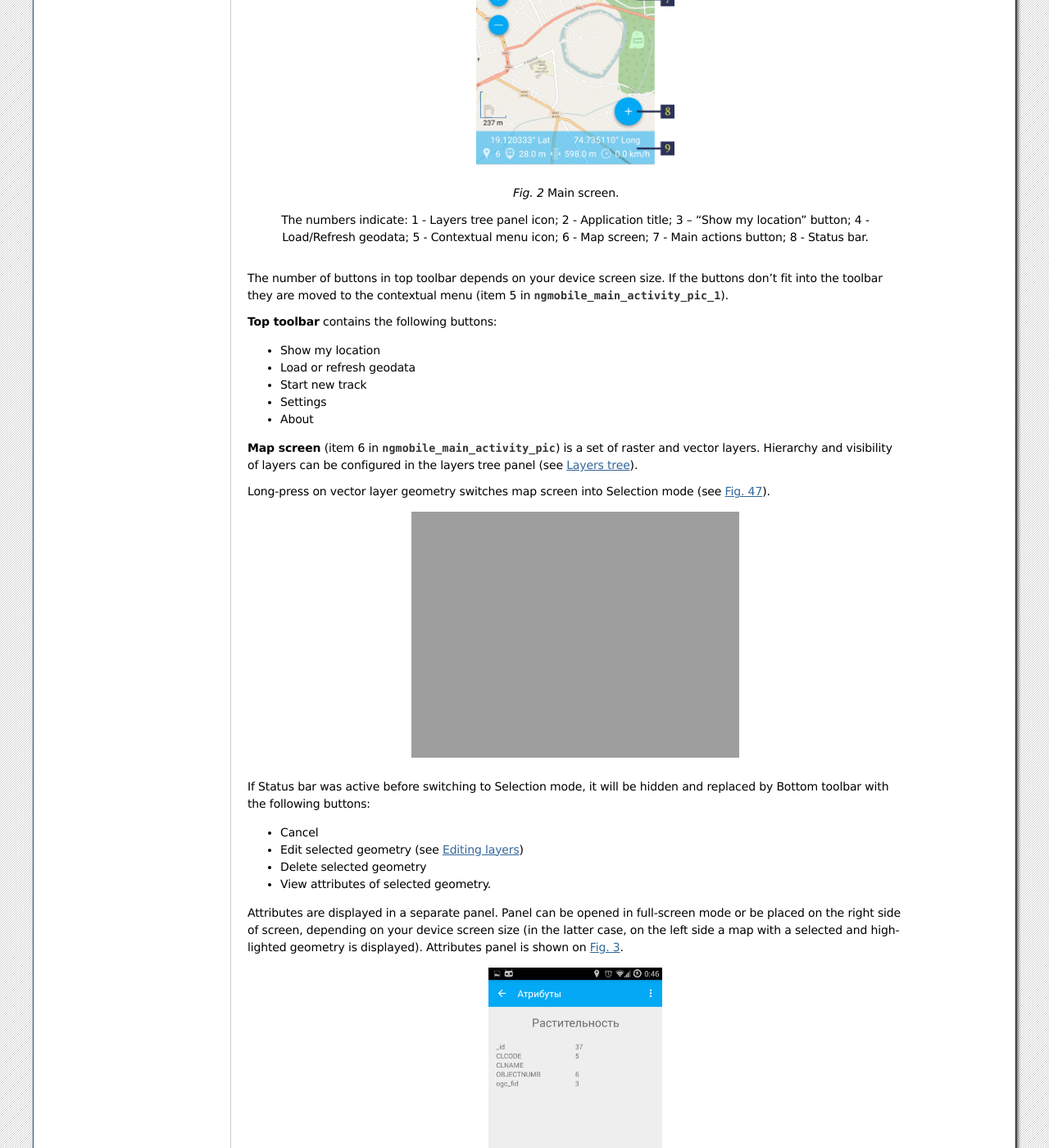
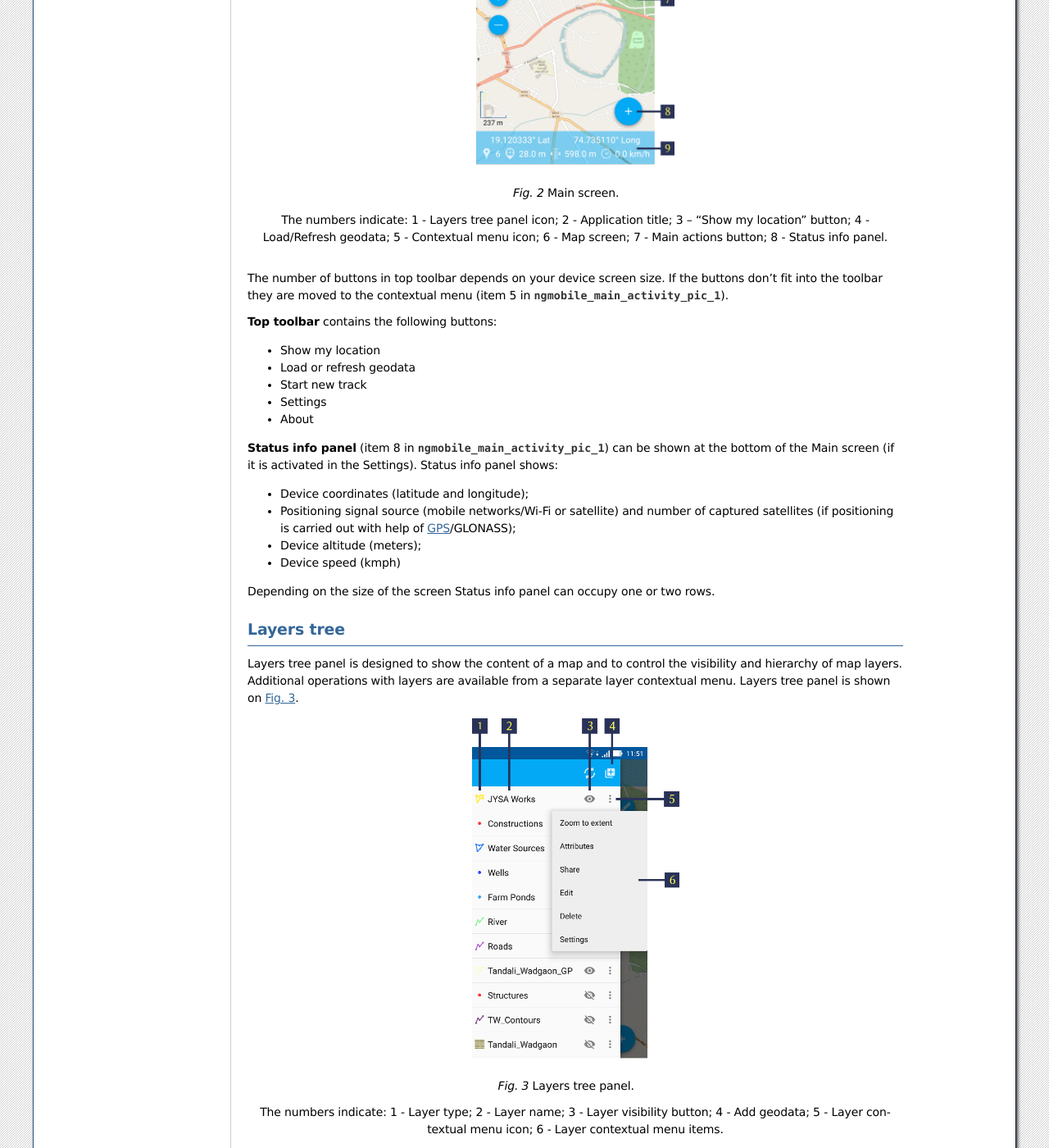
Before and after one commit to nextgis/docs_ngmobile, a Sphinx documentation site: the page built from source/main.rst, in a window 1280 px wide and 1400 px high, scrolled down 537 px. Shown: the whole window at 82% size. Built offline with Sphinx 7.4.7, drawn with Linux system fonts in a browser that asks for light colours; formulas are drawn with MathJax 3; some of the changed text lies outside the part shown.

Commit message:
Update main.rst

```diff
--- a/source/main.rst
+++ b/source/main.rst
@@ -27,7 +27,7 @@ Main screen is shown on :numref:`ngmobile_main_activity_pic1`.
 
    Main screen.
 
-   The numbers indicate: 1 - Layers tree panel icon; 2 - Application title; 3 – "Show my location" button; 4 - Load/Refresh geodata; 5 - Contextual menu icon; 6 - Map screen; 7 - Main actions button; 8 - Status bar.
+   The numbers indicate: 1 - Layers tree panel icon; 2 - Application title; 3 – "Show my location" button; 4 - Load/Refresh geodata; 5 - Contextual menu icon; 6 - Map screen; 7 - Main actions button; 8 - Status info panel.
 
 The number of buttons in top toolbar depends on your device screen size. If the buttons don't fit into the toolbar they are moved to the contextual menu (item 5 in :numref:`ngmobile_main_activity_pic_1`).
 
@@ -39,44 +39,14 @@ The number of buttons in top toolbar depends on your device screen size. If the
 * Settings
 * About
 
-**Map screen** (item 6 in :numref:`ngmobile_main_activity_pic`) is a set of raster and vector layers. Hierarchy and visibility of layers can be configured in the layers tree panel (see :ref:`ngmobile_layer_tree`).
-
-Long-press on vector layer geometry switches map screen into Selection mode (see :numref:`ngmobile_selectmode_pic`).
-
-.. figure:: _static/ngmobile_selectmode.png
-   :name: ngmobile_selectmode_pic
-   :align: center
-   :height: 11cm
-
-   Map screen in Selection mode.
-  The numbers indicate: 1 - Selected geometry; 2 - "View attributes" button; 3 - "Delete geometry" button; 4 - "Edit geometry" button; 5 - Cancel button.
-
-If Status bar was active before switching to Selection mode, it will be hidden and replaced by Bottom toolbar with the following buttons:
-
-* Cancel
-* Edit selected geometry (see :ref:`ngmobile_editing`)
-* Delete selected geometry
-* View attributes of selected geometry.
-
-Attributes are displayed in a separate panel. Panel can be opened in full-screen mode or be placed on the right side of screen, depending on your device screen size (in the latter case, on the left side a map with a selected and highlighted geometry is displayed). Attributes panel is shown on :numref:`ngmobile_attributes_pic`.
-
-.. figure:: _static/ngmobile_attributes.png
-   :name: ngmobile_attributes_pic
-   :align: center
-   :height: 10cm
-
-   Attributes panel.
-
-There are the following buttons at the bottom of the Attributes panel: "Cancel" and "Switch between entries" (If Status bar was active before opening Attributes panel, it will be hidden and replaced by these buttons).
-
-**Status bar** can be shown at the bottom of the Main screen (if it is activated in the Settings). Status bar shows:
+**Status info panel** (item 8 in :numref:`ngmobile_main_activity_pic_1`) can be shown at the bottom of the Main screen (if it is activated in the Settings). Status info panel shows:
 
 * Device coordinates (latitude and longitude);
 * Positioning signal source (mobile networks/Wi-Fi or satellite) and number of captured satellites (if positioning is carried out with help of :term:`GPS`/:term:`GLONASS`);
 * Device altitude (meters);
 * Device speed (kmph)
 
-Depending on the size of the screen Status bar can occupy one or two rows.
+Depending on the size of the screen Status info panel can occupy one or two rows.
 
 .. _ngmobile_layer_tree:
 
@@ -103,14 +73,9 @@ For turning  layer visibility on/off tap on Layer visibility button (item 3 in :
 .. figure:: _static/options_menu_new_layer.png
    :name: options_menu_new_layer
    :align: center
-   :height: 10cm
+   :height: 11cm
 
    Add geodata options
-
-* Create layer
-* Open local
-* Add web
-* Add from NGW
 
 By using "Open local" menu item you can upload :term:`geodata` from SD card or cloud storage, in one of the following formats:
 
```
